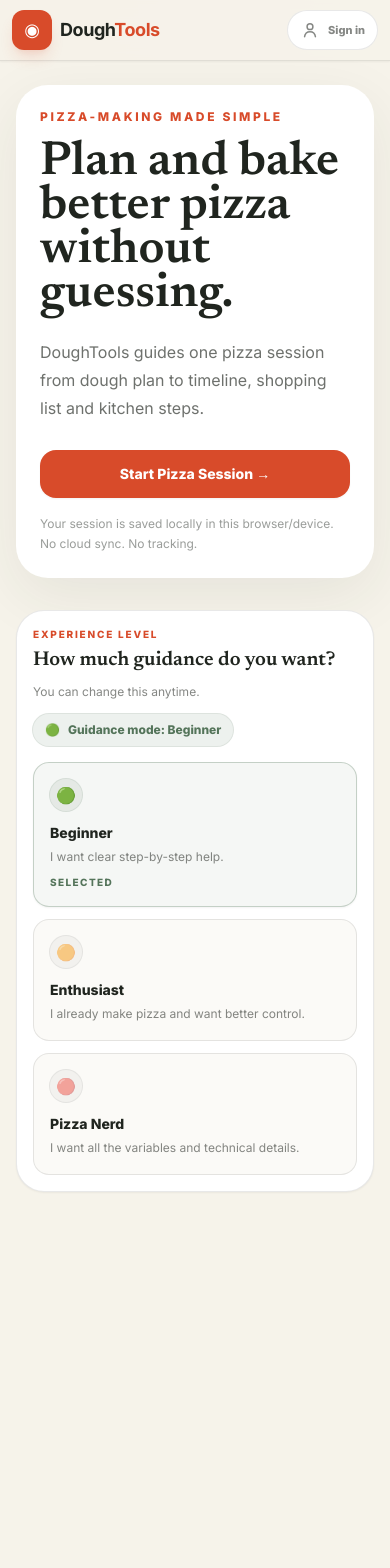
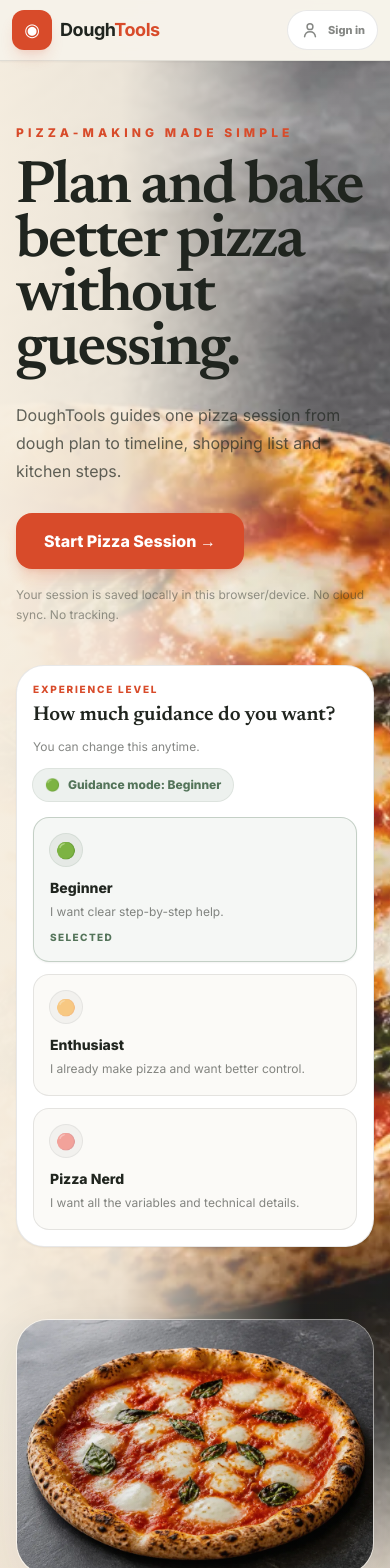
Before and after one commit to maraforver-lab/Pizza, a Next.js app: page / in a window 390 px wide. Shown: the top 1568 px of the page. Before the commit the page ends 1300 px from the top, so only its background shows below. Built offline with nearby package versions, Linux system fonts and the light colour scheme; no server answers.

Commit message:
Patch 100: Redesign homepage hero

```diff
--- a/app/page.tsx
+++ b/app/page.tsx
@@ -22,48 +22,65 @@ export default async function Home({ searchParams }: HomePageProps) {
   }
 
   return (
-    <main className="min-h-screen bg-cream text-ink">
-      <div className="mx-auto flex w-full max-w-6xl flex-col gap-8 px-4 py-6 sm:px-6 lg:px-8">
-        <section className="grid gap-8 overflow-hidden rounded-[2rem] bg-white p-6 shadow-card sm:p-8 lg:grid-cols-[1.02fr_.98fr] lg:items-center lg:p-10" aria-labelledby="homepage-hero-heading">
-          <div className="relative z-10">
-            <p className="text-xs font-extrabold uppercase tracking-[.22em] text-tomato">{homepageContent.hero.eyebrow}</p>
-            <h1 id="homepage-hero-heading" className="mt-4 max-w-3xl font-display text-5xl font-semibold leading-[.92] text-ink sm:text-6xl lg:text-7xl">
+    <main className="min-h-screen overflow-hidden bg-[#f2e6d6] text-ink">
+      <section
+        className="relative isolate min-h-[calc(100vh-4rem)] overflow-hidden px-4 py-8 sm:px-6 sm:py-10 lg:px-8"
+        aria-labelledby="homepage-hero-heading"
+      >
+        <Image
+          src="/pizza-styles/neapolitan.webp"
+          alt="Neapolitan pizza with tomato, mozzarella and basil"
+          fill
+          priority
+          sizes="100vw"
+          className="absolute inset-0 -z-20 object-cover object-[62%_center]"
+        />
+        <div className="absolute inset-0 -z-10 bg-[linear-gradient(90deg,rgba(246,238,224,0.98)_0%,rgba(246,238,224,0.9)_31%,rgba(246,238,224,0.56)_52%,rgba(246,238,224,0.12)_78%)]" />
+        <div className="absolute inset-x-0 bottom-0 -z-10 h-48 bg-gradient-to-t from-[#f2e6d6] to-transparent" />
+
+        <div className="mx-auto grid min-h-[calc(100vh-8rem)] w-full max-w-7xl gap-8 lg:grid-cols-[minmax(0,0.82fr)_minmax(22rem,0.68fr)] lg:items-start">
+          <div className="flex min-h-[34rem] flex-col justify-center py-8 lg:py-12">
+            <p className="text-xs font-extrabold uppercase tracking-[.34em] text-tomato">
+              {homepageContent.hero.eyebrow}
+            </p>
+            <h1 id="homepage-hero-heading" className="mt-5 max-w-[44rem] font-display text-6xl font-semibold leading-[.9] tracking-[-.035em] text-ink sm:text-7xl lg:text-8xl">
               {homepageContent.hero.h1}
             </h1>
-            <p className="mt-5 max-w-2xl text-base leading-7 text-ink/65 sm:text-lg">
+            <p className="mt-6 max-w-xl text-base leading-7 text-ink/70 sm:text-lg">
               {homepageContent.hero.intro}
             </p>
-            <div className="mt-7 flex flex-col gap-3 sm:flex-row">
+            <div className="mt-7">
               <Link
                 href={homepageContent.hero.primaryCta.href}
-                className="inline-flex min-h-12 items-center justify-center rounded-2xl bg-tomato px-6 py-3 text-sm font-extrabold text-white shadow-sm transition active:scale-[.98] focus:outline-none focus-visible:ring-2 focus-visible:ring-tomato focus-visible:ring-offset-2 focus-visible:ring-offset-cream"
+                className="inline-flex min-h-14 items-center justify-center rounded-2xl bg-tomato px-7 py-3 text-base font-extrabold text-white shadow-lg shadow-tomato/20 transition active:scale-[.98] focus:outline-none focus-visible:ring-2 focus-visible:ring-tomato focus-visible:ring-offset-2 focus-visible:ring-offset-cream"
               >
                 {homepageContent.hero.primaryCta.label} →
               </Link>
             </div>
-            <p className="mt-4 text-xs leading-5 text-ink/45">
+            <p className="mt-4 max-w-sm text-xs leading-5 text-ink/45">
               Your session is saved locally in this browser/device. No cloud sync. No tracking.
             </p>
+
+            <div className="mt-10 max-w-3xl">
+              <HomepageGuidanceLevelSection />
+            </div>
           </div>
 
-          <div className="relative hidden min-h-[20rem] overflow-hidden rounded-[1.75rem] bg-cream lg:block" aria-label="Pizza visual">
-            <Image
-              src="/pizza-styles/neapolitan.webp"
-              alt="Neapolitan pizza with tomato, mozzarella and basil"
-              fill
-              priority
-              sizes="(min-width: 1024px) 520px, 100vw"
-              className="object-cover"
-            />
-            <div className="absolute inset-0 bg-gradient-to-r from-white/35 via-transparent to-transparent" />
+          <div className="flex flex-col gap-5 pt-2 lg:pt-6">
+            <ContinuePizzaSessionCard variant="hero" className="lg:ml-auto lg:w-[28rem]" />
+            <div className="relative min-h-64 overflow-hidden rounded-[2rem] border border-white/40 bg-white/20 shadow-card backdrop-blur-sm lg:hidden" aria-label="Pizza visual">
+              <Image
+                src="/pizza-styles/neapolitan.webp"
+                alt="Neapolitan pizza with tomato, mozzarella and basil"
+                fill
+                sizes="100vw"
+                className="object-cover object-center"
+              />
+              <div className="absolute inset-0 bg-gradient-to-t from-ink/10 to-transparent" />
+            </div>
           </div>
-        </section>
-
-        <section className="grid gap-5 lg:grid-cols-[1.35fr_.85fr]" aria-label="Guidance and active session">
-          <HomepageGuidanceLevelSection />
-          <ContinuePizzaSessionCard className="h-full" />
-        </section>
-      </div>
+        </div>
+      </section>
     </main>
   );
 }
--- a/components/ContinuePizzaSessionCard.tsx
+++ b/components/ContinuePizzaSessionCard.tsx
@@ -7,6 +7,7 @@ import { getActivePizzaSession, PIZZA_SESSION_LOCAL_ONLY_COPY } from "@/lib/pizz
 
 type ContinuePizzaSessionCardProps = {
   className?: string;
+  variant?: "default" | "hero";
 };
 
 const stepLabels: Record<PizzaSession["currentStep"], string> = {
@@ -23,7 +24,7 @@ const stepLabels: Record<PizzaSession["currentStep"], string> = {
   review: "Review result",
 };
 
-export default function ContinuePizzaSessionCard({ className = "" }: ContinuePizzaSessionCardProps) {
+export default function ContinuePizzaSessionCard({ className = "", variant = "default" }: ContinuePizzaSessionCardProps) {
   const [session, setSession] = useState<PizzaSession | null>(null);
   const [ready, setReady] = useState(false);
 
@@ -38,6 +39,35 @@ export default function ContinuePizzaSessionCard({ className = "" }: ContinuePiz
     dateStyle: "medium",
     timeStyle: "short",
   }).format(new Date(session.lastSavedAt));
+
+  if (variant === "hero") {
+    return (
+      <section
+        className={`rounded-[1.75rem] border border-white/70 bg-white/75 p-4 shadow-card backdrop-blur-md sm:p-5 ${className}`}
+        aria-labelledby="continue-pizza-session-heading"
+      >
+        <div className="grid gap-3 sm:grid-cols-[auto_1fr_auto] sm:items-center">
+          <span className="grid h-12 w-12 place-items-center rounded-full bg-leaf/10 text-xl text-leaf" aria-hidden="true">◌</span>
+          <div className="min-w-0">
+            <p className="text-[0.65rem] font-extrabold uppercase tracking-[.22em] text-ink/50">Local session</p>
+            <h2 id="continue-pizza-session-heading" className="mt-1 font-display text-2xl font-semibold leading-none text-ink">
+              Continue Pizza Session
+            </h2>
+            <p className="mt-2 text-sm leading-5 text-ink/60">
+              Next step: <strong className="text-ink">{stepLabels[session.currentStep]}</strong>
+            </p>
+            <p className="text-sm leading-5 text-ink/50">Last saved: {lastSaved}</p>
+          </div>
+          <Link
+            href={pizzaSessionContinueHref(session)}
+            className="inline-flex min-h-11 items-center justify-center rounded-2xl bg-ink px-4 py-3 text-xs font-extrabold text-white transition active:scale-[.98] focus:outline-none focus-visible:ring-2 focus-visible:ring-leaf focus-visible:ring-offset-2 focus-visible:ring-offset-cream"
+          >
+            Continue session →
+          </Link>
+        </div>
+      </section>
+    );
+  }
 
   return (
     <section
```
Also changed, not shown: 1 other file (tests, documents, lock files or other folders).
